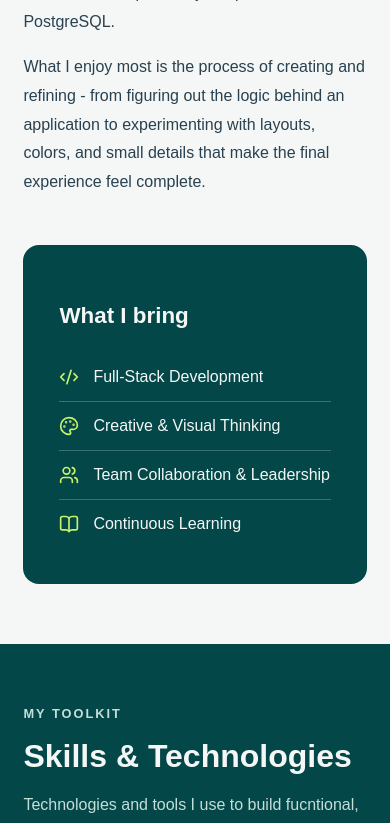
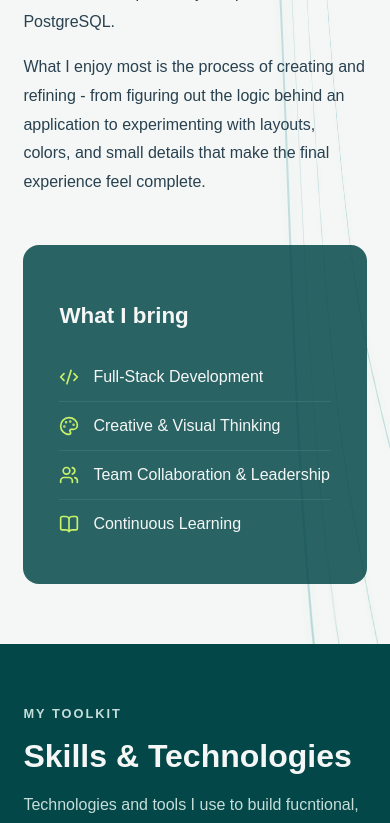
Before and after one commit to J-Ferr/dev-portfolio, a React (Vite) app: page / in a window 390 px wide. Shown: the part 2950-3773 px from the top of the page. Built offline with nearby package versions, Linux system fonts and the light colour scheme.

Commit message:
feat: add About waves with scroll reveal and nav replay

```diff
--- a/src/App.jsx
+++ b/src/App.jsx
@@ -1,5 +1,5 @@
 import './App.css';
-import { useState } from 'react';
+import { useState, useEffect, useRef } from 'react';
 import CodeWave from './components/CodeWave';
 import Projects from './components/Projects';
 import About from './components/About';
@@ -11,6 +11,7 @@ import HeroName from './components/HeroName';
 function App() {
 
   const [workWaveReplay, setWorkWaveReplay] = useState(0);
+  const [aboutWaveReplay, setAboutWaveReplay] = useState(0);
 
   function handleWorkClick() {
     if (window.location.hash === "#work") {
@@ -22,10 +23,14 @@ function App() {
     <>
       <header className="site-header">
         <nav className="hero-nav" aria-label="Portfolio sections">
-                <a href="#home">Home</a>
-                <a href="#work" onClick={handleWorkClick}>Work</a>
-                <a href="#about">About</a>
-                <a href="#contact">Contact</a>
+                <a href="#home">
+                  Home</a>
+                <a href="#work" onClick={handleWorkClick}>
+                  Work</a>
+                <a href="#about" onClick={() => setAboutWaveReplay(count => count + 1)}>
+                  About</a>
+                <a href="#contact">
+                  Contact</a>
           </nav>
       </header>
 
@@ -41,7 +46,7 @@ function App() {
           </div>
         </section>
         <Projects waveReplay={workWaveReplay} />
-        <About />
+        <About waveReplay={aboutWaveReplay} />
         <Skills />
         <Contact />
       </main>
--- a/src/components/About.css
+++ b/src/components/About.css
@@ -1,6 +1,8 @@
 .about {
   background-color: #f4f7f5;
   padding: 70px 8%;
+  position: relative;
+  isolation: isolate;
 }
 
 .about-container {
@@ -34,7 +36,7 @@
 }
 
 .about-strengths {
-  background-color: #034748;
+  background-color: rgb(3 71 72 / 84%);
   padding: 36px;
   border-radius: 16px;
 }
@@ -77,3 +79,95 @@
     font-size: 2rem;
   }
 }
+/* Wave */
+.about-wave {
+  position: absolute;
+  visibility: hidden;
+  z-index: -1;
+  inset: 0;
+  width: 100%;
+  height: 100%;
+  --about-ripple: about-wave-ripple-sweep;
+  pointer-events: none;
+  fill: none;
+  stroke: #258c98;
+  filter: drop-shadow(0 0 5px rgb(67 142 134 / 45%));
+}
+
+.about-waves-visible .about-wave {
+    visibility: visible;
+}
+
+.about-wave path {
+  --strand-opacity: 0.6;
+  stroke-width: 3.5;
+  opacity: var(--strand-opacity);
+}
+
+.about-wave path + path {
+  --strand-opacity: 0.32;
+  stroke-width: 1.75;
+}
+
+@media (prefers-reduced-motion: no-preference) {
+  .about-wave path {
+    stroke-dasharray: 1;
+    stroke-dashoffset: 1;
+  }
+  .about-waves-visible .about-wave {
+    animation: about-wave-glow 1.4s ease-out var(--wave-delay, 0ms);
+  }
+
+  .about-waves-visible .about-wave path {
+    animation:
+      about-wave-draw 1.2s ease-out var(--wave-delay, 0ms) both,
+      about-wave-fade 800ms ease-out var(--wave-delay, 0ms) both,
+      var(--about-ripple) 6s ease-in-out var(--wave-delay, 0ms) infinite;
+  }
+}
+
+@keyframes about-wave-draw {
+  to {
+    stroke-dashoffset: 0;
+  }
+}
+
+@media (max-width: 768px) {
+  .about-wave {
+    opacity: 0.75;
+  }
+}
+
+@keyframes about-wave-ripple-sweep {
+  0%, 100% {
+    d: path("M 90 -295 C 96 -195, 110 -117, 130 -36 C 150 45, 275 122, 388 98 S 590 23, 750 40 C 874 40, 955 74, 1018 212 S 1084 440, 1190 530 S 1360 660, 1490 720");
+  }
+
+  33% {
+    d: path("M 90 -295 C 96 -195, 110 -117, 130 -36 C 155 60, 285 146, 388 110 S 600 15, 750 36 C 882 36, 990 80, 1048 226 S 1090 446, 1190 530 S 1360 660, 1490 720");
+  }
+
+  67% {
+    d: path("M 90 -295 C 96 -195, 110 -117, 130 -36 C 148 28, 270 100, 388 83 S 578 35, 750 48 C 862 48, 928 55, 990 194 S 1070 427, 1190 530 S 1360 660, 1490 720");
+  }
+}
+
+@keyframes about-wave-glow {
+  0%, 100% {
+    filter: drop-shadow(0 0 5px rgb(67 142 134 / 45%));
+  }
+
+  45% {
+    filter: drop-shadow(0 0 9px rgb(67 142 134 / 85%));
+  }
+}
+
+@keyframes about-wave-fade {
+  from {
+    opacity: 0;
+  }
+
+  to {
+    opacity: var(--strand-opacity);
+  }
+}
--- a/src/components/About.jsx
+++ b/src/components/About.jsx
@@ -1,9 +1,50 @@
 import './About.css';
+import { useEffect, useRef, useState } from 'react';
 import { Code2, Lightbulb, Users, BookOpen, Palette } from 'lucide-react';
 
-function About() {
+function About({ waveReplay }) {
+    const aboutRef = useRef(null);
+    const [showAboutWaves, setShowAboutWaves] = useState(false);
+
+    useEffect(() => {
+        const observer = new IntersectionObserver(
+            ([entry]) => setShowAboutWaves(entry.isIntersecting),
+            { rootMargin: '0px 0px -100px 0px' }
+        );
+
+        observer.observe(aboutRef.current);
+        return () => observer.disconnect();
+    }, []);
+
     return (
-        <section className="about" id="about">
+        <section
+            ref={aboutRef}
+            id="about"
+            className={`about${showAboutWaves ? ' about-waves-visible' : ''}`}
+        >
+            <svg
+                key={waveReplay}
+                className="about-wave"
+                viewBox="0 0 1440 500"
+                preserveAspectRatio="none"
+                aria-hidden="true"
+            >
+                {[
+                    'translate(0 0)',
+                    'translate(19 -13) rotate(-4 850 55)',
+                    'translate(42 -24) rotate(-9 850 55)',
+                    'translate(68 -36) rotate(-15 850 55)',
+                ].map((transform, index) => (
+                    <path
+                        key={transform}
+                        pathLength="1"
+                        transform={transform}
+                        d="M 90 -295 C 96 -195, 110 -117, 130 -36 C 150 45, 275 122, 388 98 S 590 23, 750 40 C 874 40, 955 74, 1018 212 S 1084 440, 1190 530 S 1360 660, 1490 720"
+                        style={{ '--wave-delay': `${index * 200}ms` }}
+                    />
+                ))}
+            </svg>
+
             <div className="about-container">
 
                 <div className="about-text">
```
